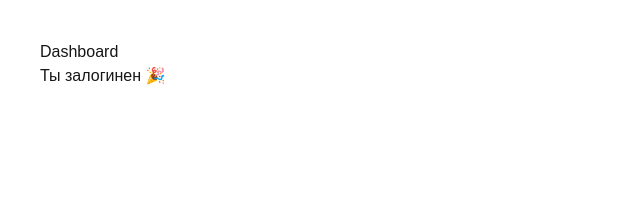
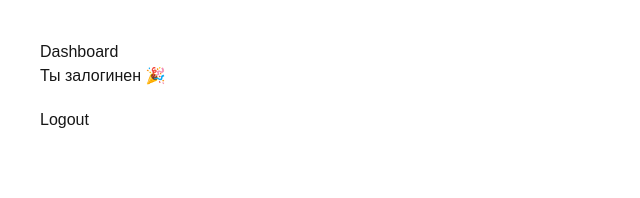
Before and after one commit to alexinvestingukraine-cell/mycapital-frontend, a Next.js app: page /dashboard in a window 1280 px wide. Shown: the top 198 px of the page, without its empty margins (0-640 px from the left). Built offline with nearby package versions, Linux system fonts and the light colour scheme; sample sign-in values are in the browser's storage.

Commit message:
feat: add logout and clear auth state

```diff
--- a/src/app/dashboard/page.tsx
+++ b/src/app/dashboard/page.tsx
@@ -1,31 +1,36 @@
 "use client";
 
-import { useEffect, useState } from "react";
+import { useEffect } from "react";
 import { useRouter } from "next/navigation";
 
 export default function DashboardPage() {
   const router = useRouter();
-  const [loading, setLoading] = useState(true);
 
   useEffect(() => {
     const token = localStorage.getItem("token");
 
     if (!token) {
       router.replace("/login");
-      return;
     }
-
-    setLoading(false);
   }, [router]);
 
-  if (loading) {
-    return <p style={{ padding: 40 }}>Проверка авторизации...</p>;
+  function handleLogout() {
+    localStorage.removeItem("token");
+    localStorage.removeItem("user");
+    router.replace("/login");
   }
 
   return (
     <div style={{ padding: 40 }}>
       <h1>Dashboard</h1>
       <p>Ты залогинен 🎉</p>
+
+      <button
+        onClick={handleLogout}
+        style={{ marginTop: 20 }}
+      >
+        Logout
+      </button>
     </div>
   );
 }
```
